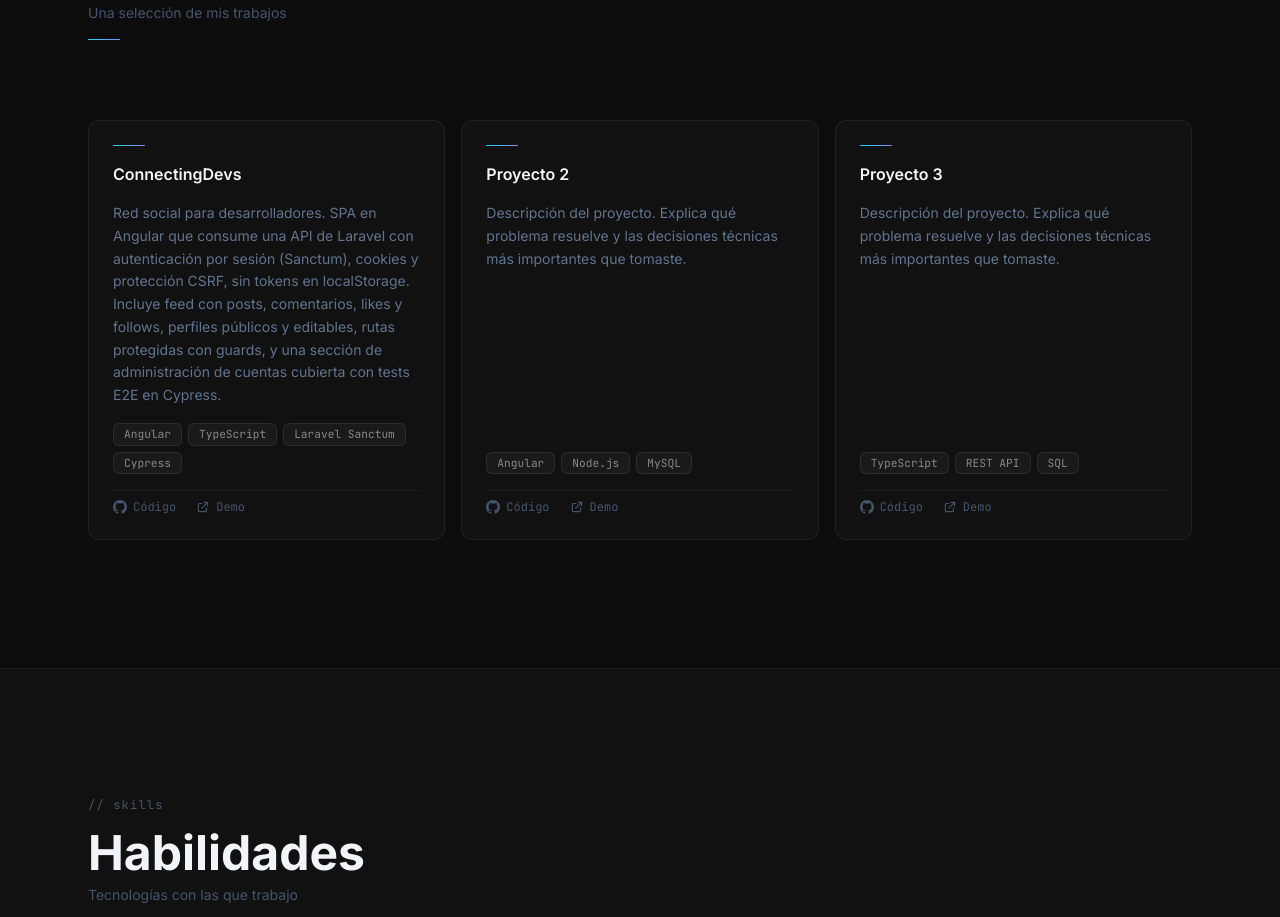
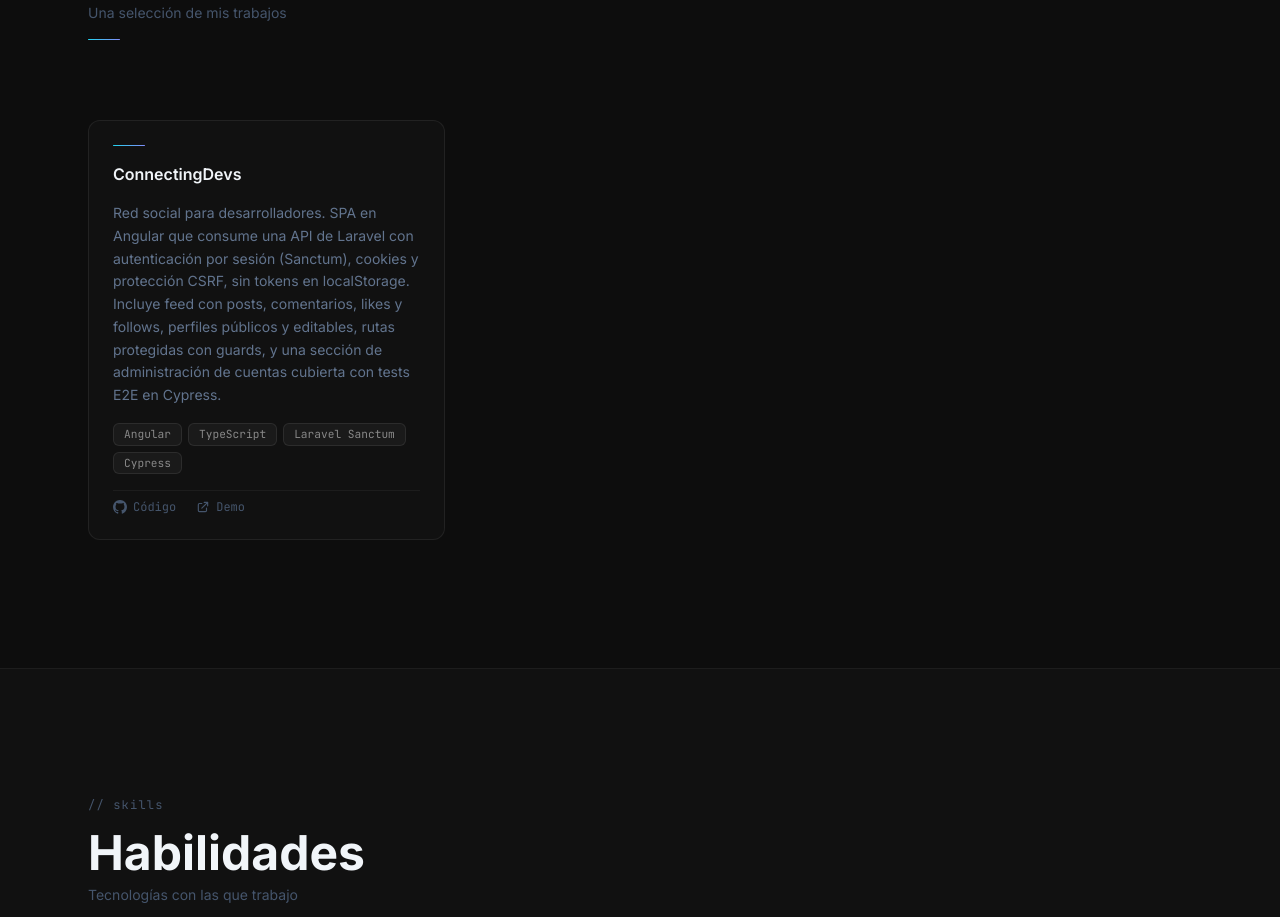
Before and after one commit to CarlosJavierBastianLerida/Portafolio, an Angular app: page / in a window 1280 px wide. Shown: the part 1785-2702 px from the top of the page. Built offline with nearby package versions, Linux system fonts and the light colour scheme.

Commit message:
feat(projects): remove placeholder entries (to be added later)

```diff
--- a/src/app/core/translation/translations.ts
+++ b/src/app/core/translation/translations.ts
@@ -46,20 +46,6 @@ const projects_es: Project[] = [
     github: 'https://github.com/ConnectingDevs/ConnectingDevs-Frontend',
     demo: 'https://devconnect-free.vercel.app',
   },
-  {
-    title: 'Proyecto 2',
-    description: 'Descripción del proyecto. Explica qué problema resuelve y las decisiones técnicas más importantes que tomaste.',
-    tags: ['Angular', 'Node.js', 'MySQL'],
-    github: '#',
-    demo: '#',
-  },
-  {
-    title: 'Proyecto 3',
-    description: 'Descripción del proyecto. Explica qué problema resuelve y las decisiones técnicas más importantes que tomaste.',
-    tags: ['TypeScript', 'REST API', 'SQL'],
-    github: '#',
-    demo: '#',
-  },
 ];
 
 const projects_en: Project[] = [
@@ -69,20 +55,6 @@ const projects_en: Project[] = [
     tags: ['Angular', 'TypeScript', 'Laravel Sanctum', 'Cypress'],
     github: 'https://github.com/ConnectingDevs/ConnectingDevs-Frontend',
     demo: 'https://devconnect-free.vercel.app',
-  },
-  {
-    title: 'Project 2',
-    description: 'Project description. Explain what problem it solves and the most important technical decisions you made.',
-    tags: ['Angular', 'Node.js', 'MySQL'],
-    github: '#',
-    demo: '#',
-  },
-  {
-    title: 'Project 3',
-    description: 'Project description. Explain what problem it solves and the most important technical decisions you made.',
-    tags: ['TypeScript', 'REST API', 'SQL'],
-    github: '#',
-    demo: '#',
   },
 ];
 
```
